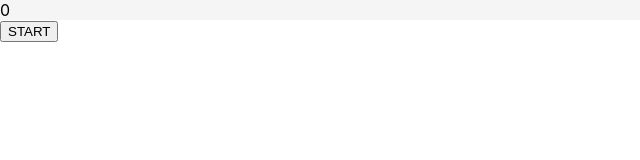
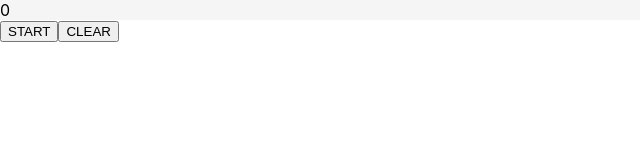
Before and after one commit to tanigaki39/react-stopwatch, a React (Create React App) app: page / in a window 1280 px wide. Shown: the top 160 px of the page, without its empty margins (0-640 px from the left). Built offline with nearby package versions, Linux system fonts and the light colour scheme.

Commit message:
feat: CLEARボタンを追加

```diff
--- a/src/components/Stopwatch/index.tsx
+++ b/src/components/Stopwatch/index.tsx
@@ -20,6 +20,10 @@ const Component: React.FC = () => {
     clearInterval(timerRef.current);
   };
 
+  const handleClear = () => {
+    setTimer(0);
+  };
+
   return (
     <div>
       <Viewer timer={timer} />
@@ -27,6 +31,7 @@ const Component: React.FC = () => {
         onClick={isRunning ? handleStop : handleStart}
         label={isRunning ? "STOP" : "START"}
       />
+      <Button onClick={handleClear} label="CLEAR" />
     </div>
   );
 };
```
